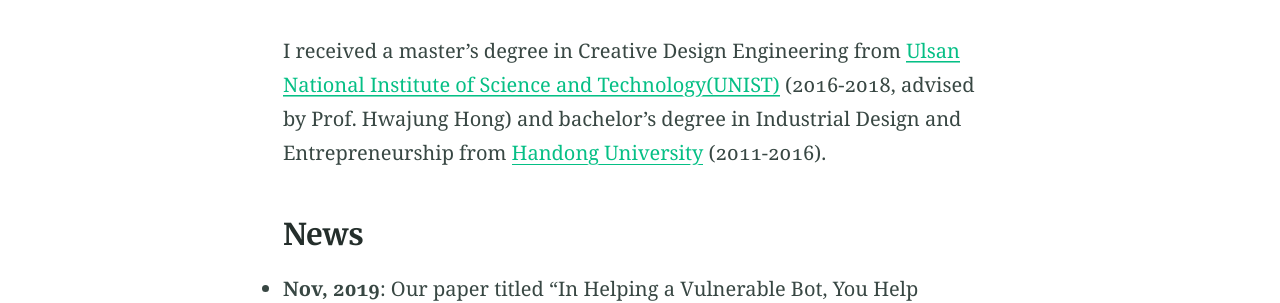
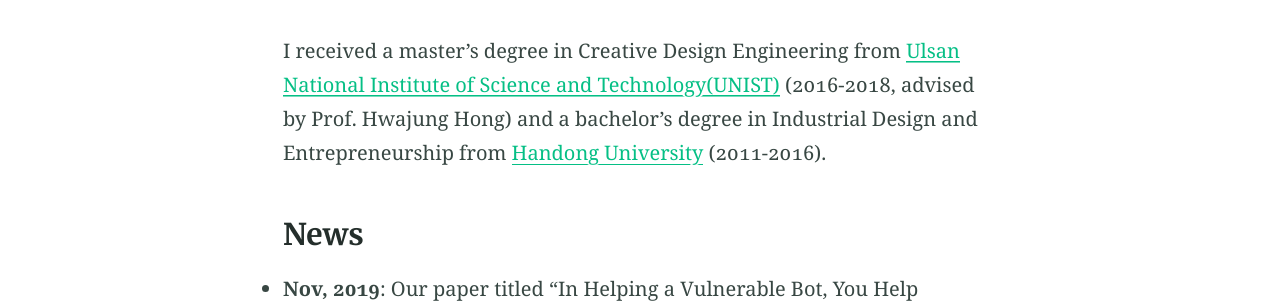
Before and after one commit to twkim24/twkim24.github.io, a Jekyll site: the page built from index.md, in a window 1280 px wide. Shown: the part 749-1052 px from the top of the page. Built offline with Jekyll 4.4.1, drawn with Linux system fonts in a browser that asks for light colours; our own code applies the rules of GitHub Pages for plain Markdown files.

```diff
--- a/index.md
+++ b/index.md
@@ -10,7 +10,7 @@ I’m a PhD student studying Human-computer Interaction at <a href="https://www.
 <br><br>
 My research interests include Interactive system design for Mental & Physical Wellbeing, Social Computing, Bot-Human Interaction, and general Human-computer Interaction topics.
 <br><br>
-I received a master's degree in Creative Design Engineering from <a href="https://www.unist.ac.kr/" target="_blank">Ulsan National Institute of Science and Technology(UNIST)</a> (2016-2018, advised by Prof. Hwajung Hong) and bachelor's degree in Industrial Design and Entrepreneurship from <a href="https://www.handong.edu/eng/" target="_blank">Handong University</a> (2011-2016).
+I received a master's degree in Creative Design Engineering from <a href="https://www.unist.ac.kr/" target="_blank">Ulsan National Institute of Science and Technology(UNIST)</a> (2016-2018, advised by Prof. Hwajung Hong) and a bachelor's degree in Industrial Design and Entrepreneurship from <a href="https://www.handong.edu/eng/" target="_blank">Handong University</a> (2011-2016).
 
 ### News
 - <b>Nov, 2019</b>: Our paper titled “In Helping a Vulnerable Bot, You Help Yourself: Designing a Social Bot as a Care-Receiver to Promote Mental Health and Reduce Stigma” got accepted to CHI 2020. <a href="/academic/2019/11/09/chi2020/">read</a>
```
